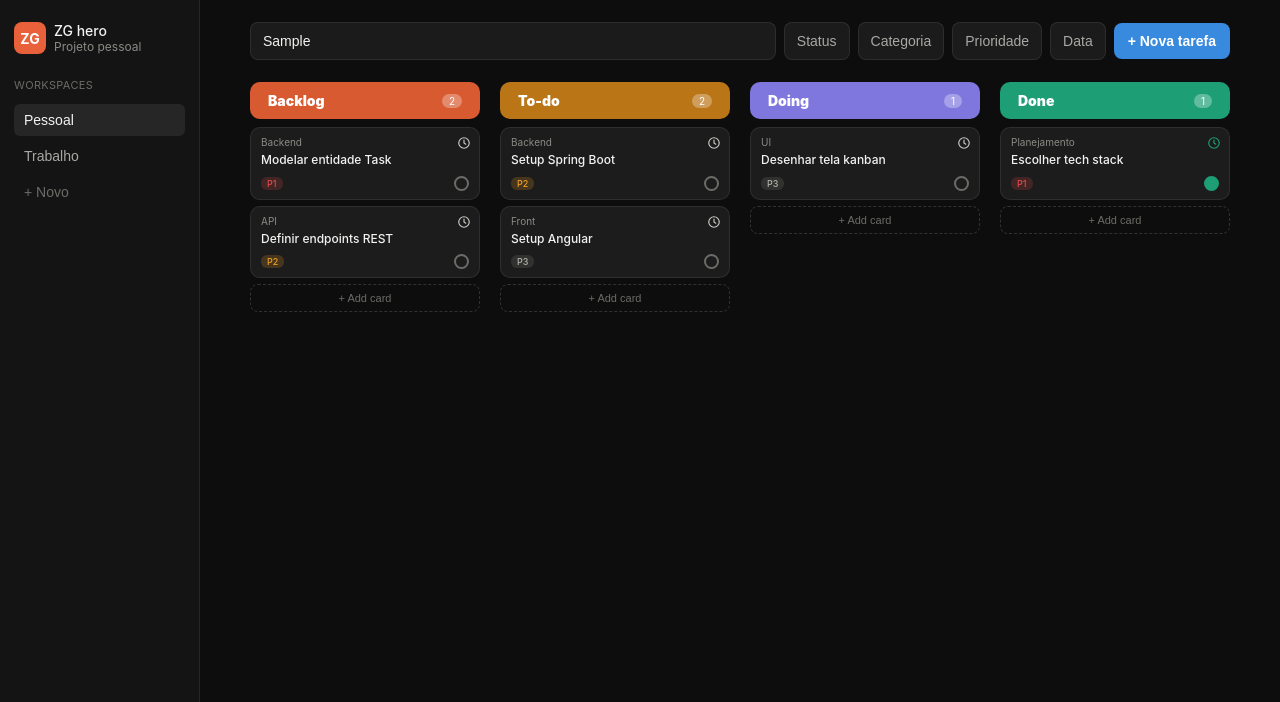
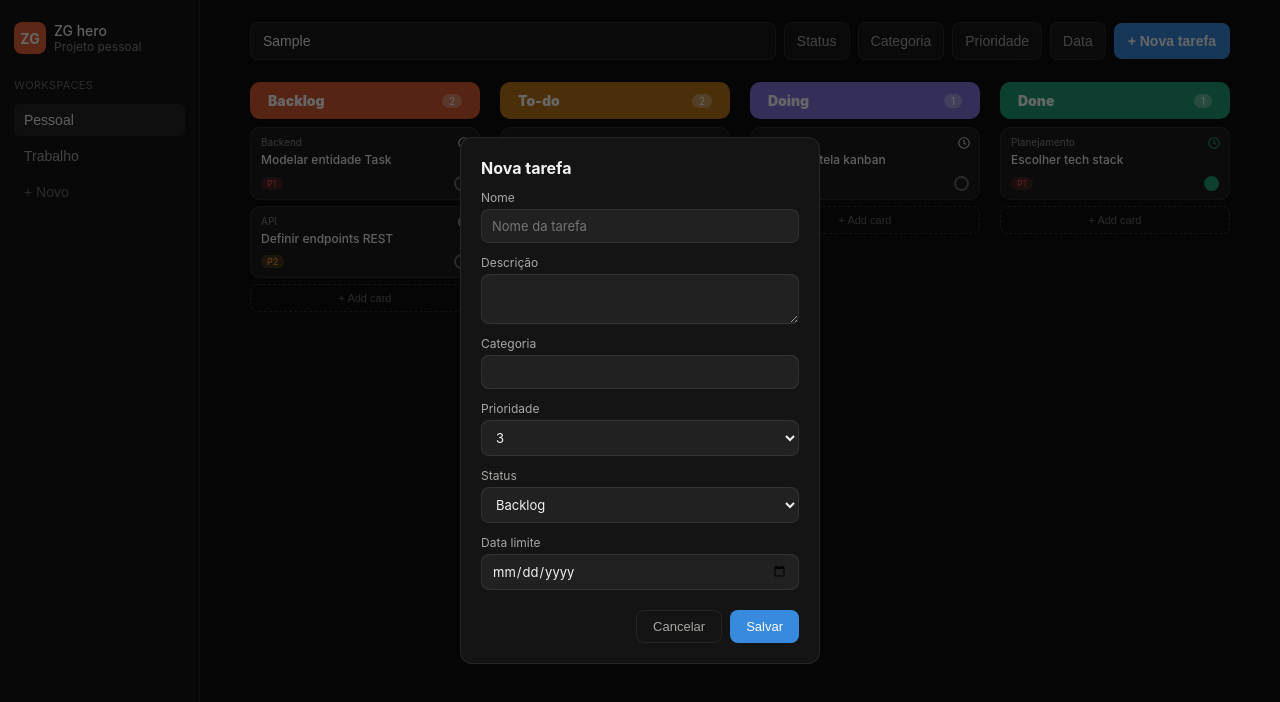
Before and after one commit to HenriqueRoberto/to-do-list-zg-hero-frontend, an Angular app: page / in a window 1280 px wide. Both pictures are taken after typing "Sample" into the empty fields and a click on the button "+ Nova tarefa". Shown: the top 702 px of the page. Built offline with nearby package versions, Linux system fonts and the light colour scheme.

Commit message:
feat: adiciona modal para criar nova tarefa

```diff
--- a/src/app/components/board/board.html
+++ b/src/app/components/board/board.html
@@ -7,7 +7,7 @@
     <button class="board__filter">Categoria</button>
     <button class="board__filter">Prioridade</button>
     <button class="board__filter">Data</button>
-    <button class="board__new-task">+ Nova tarefa</button>
+    <button class="board__new-task" (click)="abrirModal()">+ Nova tarefa</button>
   </div>
 
   <div class="board__columns">
@@ -17,3 +17,7 @@
     <app-column title="Done" color="var(--col-done)" status="DONE" [tasks]="done()" (avancarTask)="avancarStatus($event)" (moverTask)="moverStatus($event)" />
   </div>
 </main>
+
+@if (modalAberto()) {
+  <app-task-modal (fechar)="fecharModal()" (salvar)="criarTarefa($event)" />
+}
--- a/src/app/components/board/board.ts
+++ b/src/app/components/board/board.ts
@@ -1,10 +1,11 @@
 import { Component, signal, computed } from '@angular/core';
 import { Column } from '../column/column';
+import { TaskModal, DadosTarefa } from '../task-modal/task-modal';
 import { Task, Status } from '../../models/task';
 
 @Component({
   selector: 'app-board',
-  imports: [Column],
+  imports: [Column, TaskModal],
   templateUrl: './board.html',
   styleUrl: './board.css',
 })
@@ -23,6 +24,22 @@ export class Board {
   readonly doing = computed(() => this.tasks().filter(t => t.status === 'DOING'));
   readonly done = computed(() => this.tasks().filter(t => t.status === 'DONE'));
 
+  readonly modalAberto = signal(false);
+
+  abrirModal() {
+    this.modalAberto.set(true);
+  }
+
+  fecharModal() {
+    this.modalAberto.set(false);
+  }
+
+  criarTarefa(dados: DadosTarefa) {
+    const nova: Task = { id: crypto.randomUUID(), ...dados };
+    this.tasks.update(lista => [...lista, nova]);
+    this.fecharModal();
+  }
+
   avancarStatus(id: string) {
     const ordem: Status[] = ['BACKLOG', 'TODO', 'DOING', 'DONE'];
     this.tasks.update(lista =>
@@ -34,6 +51,7 @@ export class Board {
       })
     );
   }
+
   moverStatus(evento: { id: string; novoStatus: Status }) {
     this.tasks.update(lista =>
       lista.map(tarefa =>
--- /dev/null
+++ b/src/app/components/task-modal/task-modal.css
@@ -0,0 +1,76 @@
+.modal-overlay {
+  position: fixed;
+  inset: 0;
+  background: rgba(0, 0, 0, 0.6);
+  display: flex;
+  align-items: center;
+  justify-content: center;
+  z-index: 100;
+}
+
+.modal {
+  background: var(--bg-sidebar);
+  border: 1px solid var(--border-subtle);
+  border-radius: 12px;
+  padding: 20px;
+  width: 360px;
+  max-width: 90vw;
+  display: flex;
+  flex-direction: column;
+  gap: 12px;
+}
+
+.modal__title {
+  margin: 0;
+  font-size: 16px;
+  color: var(--text-primary);
+}
+
+.modal__label {
+  display: flex;
+  flex-direction: column;
+  gap: 4px;
+  font-size: 12px;
+  color: var(--text-secondary);
+}
+
+.modal__input {
+  background: var(--bg-elevated);
+  border: 1px solid var(--border-subtle);
+  border-radius: 8px;
+  padding: 8px 10px;
+  color: var(--text-primary);
+  font-size: 13px;
+  font-family: inherit;
+}
+
+.modal__actions {
+  display: flex;
+  justify-content: flex-end;
+  gap: 8px;
+  margin-top: 8px;
+}
+
+.modal__btn {
+  padding: 8px 16px;
+  border-radius: 8px;
+  font-size: 13px;
+  cursor: pointer;
+  border: 1px solid var(--border-subtle);
+}
+
+.modal__btn--cancel {
+  background: transparent;
+  color: var(--text-secondary);
+}
+
+.modal__btn--save {
+  background: var(--accent);
+  color: #fff;
+  border: none;
+}
+
+.modal__input option {
+  background: var(--bg-sidebar);
+  color: var(--text-primary);
+}
--- /dev/null
+++ b/src/app/components/task-modal/task-modal.html
@@ -0,0 +1,45 @@
+<div class="modal-overlay" (click)="fechar.emit()">
+  <div class="modal" (click)="$event.stopPropagation()">
+    <h2 class="modal__title">Nova tarefa</h2>
+
+    <label class="modal__label">Nome
+      <input class="modal__input" [(ngModel)]="nome" placeholder="Nome da tarefa" />
+    </label>
+
+    <label class="modal__label">Descrição
+      <textarea class="modal__input" [(ngModel)]="descricao" rows="2"></textarea>
+    </label>
+
+    <label class="modal__label">Categoria
+      <input class="modal__input" [(ngModel)]="categoria" />
+    </label>
+
+    <label class="modal__label">Prioridade
+      <select class="modal__input" [(ngModel)]="prioridade">
+        <option [ngValue]="1">1</option>
+        <option [ngValue]="2">2</option>
+        <option [ngValue]="3">3</option>
+        <option [ngValue]="4">4</option>
+        <option [ngValue]="5">5</option>
+      </select>
+    </label>
+
+    <label class="modal__label">Status
+      <select class="modal__input" [(ngModel)]="status">
+        <option value="BACKLOG">Backlog</option>
+        <option value="TODO">To-do</option>
+        <option value="DOING">Doing</option>
+        <option value="DONE">Done</option>
+      </select>
+    </label>
+
+    <label class="modal__label">Data limite
+      <input class="modal__input" type="date" [(ngModel)]="dataLimite" />
+    </label>
+
+    <div class="modal__actions">
+      <button class="modal__btn modal__btn--cancel" (click)="fechar.emit()">Cancelar</button>
+      <button class="modal__btn modal__btn--save" (click)="aoSalvar()">Salvar</button>
+    </div>
+  </div>
+</div>
--- /dev/null
+++ b/src/app/components/task-modal/task-modal.ts
@@ -0,0 +1,42 @@
+import { Component, output } from '@angular/core';
+import { FormsModule } from '@angular/forms';
+import { Status } from '../../models/task';
+
+export interface DadosTarefa {
+  nome: string;
+  descricao?: string;
+  categoria?: string;
+  prioridade: number;
+  status: Status;
+  dataLimite?: string;
+}
+
+@Component({
+  selector: 'app-task-modal',
+  imports: [FormsModule],
+  templateUrl: './task-modal.html',
+  styleUrl: './task-modal.css',
+})
+export class TaskModal {
+  readonly fechar = output<void>();
+  readonly salvar = output<DadosTarefa>();
+
+  nome = '';
+  descricao = '';
+  categoria = '';
+  prioridade = 3;
+  status: Status = 'BACKLOG';
+  dataLimite = '';
+
+  aoSalvar() {
+    if (!this.nome.trim()) return;
+    this.salvar.emit({
+      nome: this.nome.trim(),
+      descricao: this.descricao.trim() || undefined,
+      categoria: this.categoria.trim() || undefined,
+      prioridade: this.prioridade,
+      status: this.status,
+      dataLimite: this.dataLimite || undefined,
+    });
+  }
+}
```
Also changed, not shown: 1 other file (tests, documents, lock files or other folders). Lines whose indentation alone changed are shown as unchanged.
